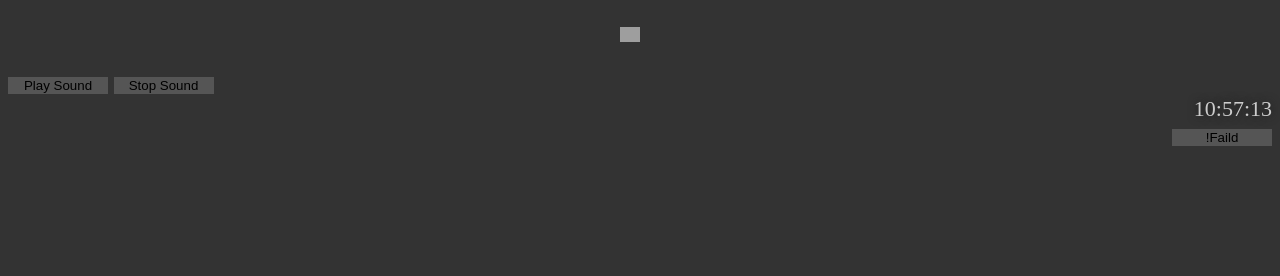
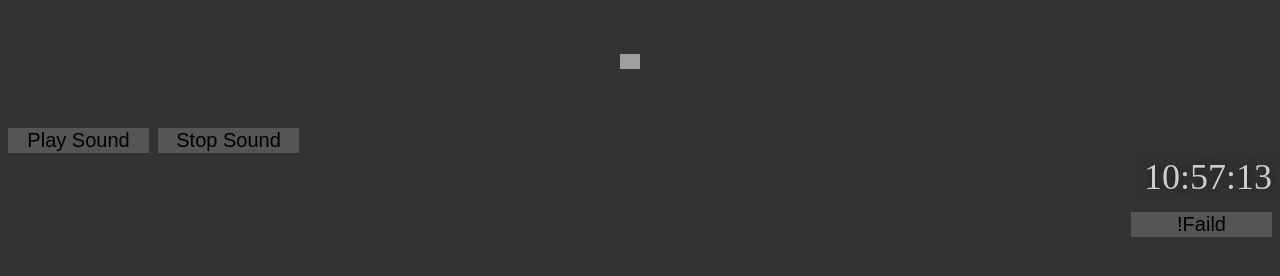
Before and after one commit to renanbazinin/rotterXMLNet, a website: page index.html in a window 1280 px wide. Drawn offline with Linux system fonts and the light colour scheme; no server answers; grey boxes are pictures that could not be loaded.

Commit message:
add text size

```diff
--- a/index.html
+++ b/index.html
@@ -23,7 +23,7 @@ img{
     margin: 10px;
   }
   body.dark-mode {
-    font-size: 22px;
+    font-size: 36px;
     background-color: #333333;
     color: #cccccc;
   }
@@ -34,14 +34,14 @@ img{
 
 button{
   background-color: #555555;
-
+  font-size: 20px;
   position: relative;
 
   border: none;
 
 
 
-  width: 100px;
+  width: 141px;
   text-align: center;
   transition-duration: 0.4s;
   text-decoration: none;
```
